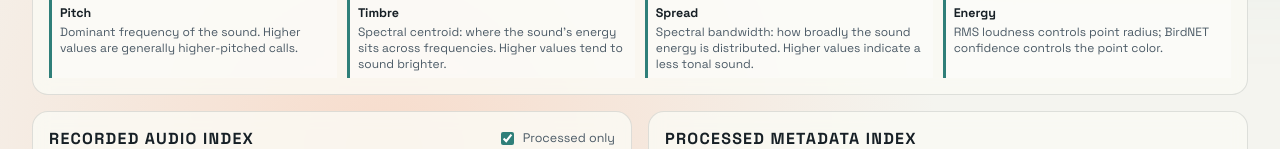
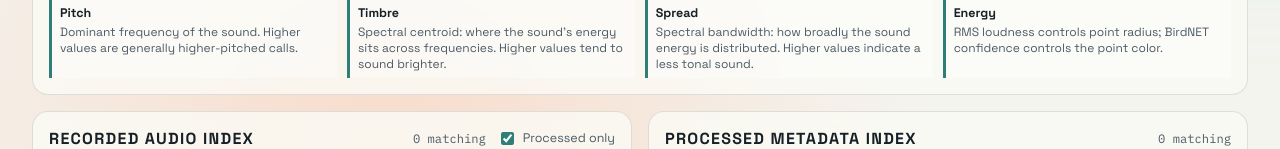
Before and after one commit to JMTK/bird-analyzer, a Flask app: page / in a window 1280 px wide. Shown: the part 1147-1296 px from the top of the page. Run offline with Flask 3, Linux system fonts and the light colour scheme; data that the repository does not hold is empty.

Commit message:
Update D3CallSpaceGraph scales and enhance filter summary display in UI

```diff
--- a/static/app.jsx
+++ b/static/app.jsx
@@ -107,11 +107,11 @@ function D3CallSpaceGraph({ points, visibleFrom, visibleUntil }) {
     const yExtent = d3.extent(points, (p) => Number(p.y_timbre_centroid_hz || 0));
     const zExtent = d3.extent(points, (p) => Number(p.z_tonal_spread_hz || 0));
 
-    const xScale = d3.scaleLinear().domain(xExtent[0] === xExtent[1] ? [0, xExtent[1] || 1] : xExtent).range([-1, 1]);
-    const yScale = d3.scaleLinear().domain(yExtent[0] === yExtent[1] ? [0, yExtent[1] || 1] : yExtent).range([-1, 1]);
-    const zScale = d3.scaleLinear().domain(zExtent[0] === zExtent[1] ? [0, zExtent[1] || 1] : zExtent).range([-1, 1]);
+    const xScale = d3.scaleLinear().domain(xExtent[0] === xExtent[1] ? [0, xExtent[1] || 1] : xExtent).range([-0.72, 0.72]);
+    const yScale = d3.scaleLinear().domain(yExtent[0] === yExtent[1] ? [0, yExtent[1] || 1] : yExtent).range([-0.72, 0.72]);
+    const zScale = d3.scaleLinear().domain(zExtent[0] === zExtent[1] ? [0, zExtent[1] || 1] : zExtent).range([-0.72, 0.72]);
 
-    return points.map((p) => ({
+    return visiblePoints.map((p) => ({
       raw: p,
       x: xScale(Number(p.x_pitch_hz || 0)),
       y: yScale(Number(p.y_timbre_centroid_hz || 0)),
@@ -575,10 +575,13 @@ function App() {
         <section className="panel table-panel">
           <div className="panel-heading">
             <h2>Recorded Audio Index</h2>
-            <label className="filter-toggle">
-              <input type="checkbox" checked={processedOnly} onChange={(event) => setProcessedOnly(event.target.checked)} />
-              <span>Processed only</span>
-            </label>
+            <div className="table-filter-status">
+              <span className="filter-summary">{visibleAudio.length} matching</span>
+              <label className="filter-toggle">
+                <input type="checkbox" checked={processedOnly} onChange={(event) => setProcessedOnly(event.target.checked)} />
+                <span>Processed only</span>
+              </label>
+            </div>
           </div>
           <DataTable
             headers={["Time", "Status", "Top Species", "Confidence", "Audio"]}
@@ -605,7 +608,10 @@ function App() {
         </section>
 
         <section className="panel table-panel">
-          <h2>Processed Metadata Index</h2>
+          <div className="panel-heading">
+            <h2>Processed Metadata Index</h2>
+            <span className="filter-summary">{filteredProcessed.length} matching</span>
+          </div>
           <DataTable
             headers={["Time", "Name", "Scientific", "Confidence", "Family"]}
             rows={filteredProcessed.slice(0, 200).map((item, idx) => (
--- a/static/styles.css
+++ b/static/styles.css
@@ -160,6 +160,12 @@ h2 {
 
 .filter-toggle input {
   accent-color: var(--accent-2);
+}
+
+.table-filter-status {
+  display: inline-flex;
+  align-items: center;
+  gap: 0.7rem;
 }
 
 .filter-summary {
```
